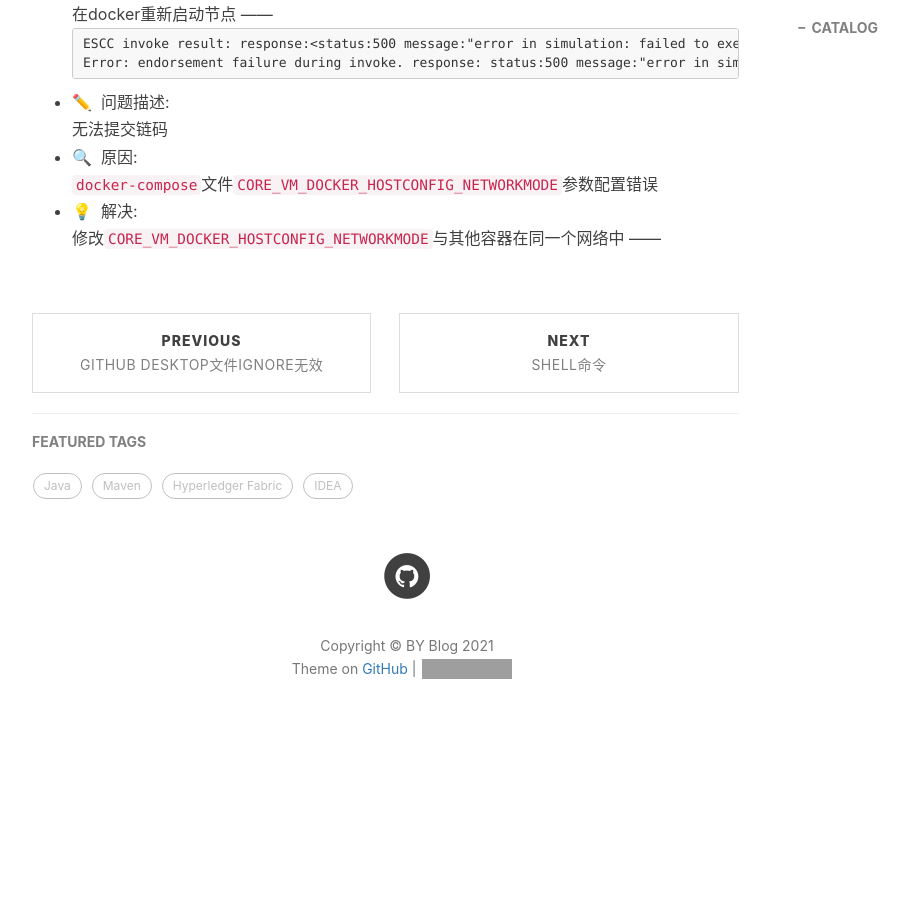
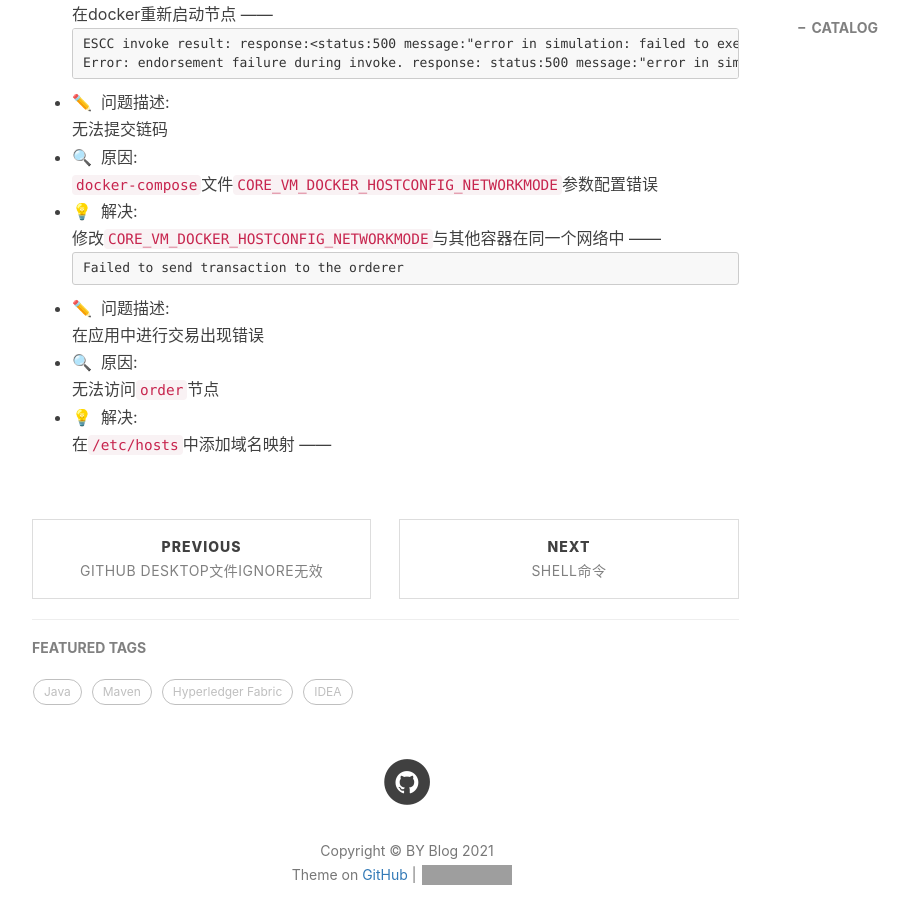
Before and after one commit to haoxing49/haoxing49.github.io, a Jekyll site: the page built from _posts/2021-05-11-Hyperledger Fabric问题记录.md, in a window 1280 px wide and 900 px high, scrolled down 1090 px. Shown: the whole window, without its empty margins (233-1142 px from the left). Built offline with Jekyll 4.4.1, drawn with Linux system fonts in a browser that asks for light colours; nearby versions of some CDN libraries; comment, search, counter and statistics services are not loaded; before the commit the page ends 1863 px from its top, so only the background shows below that; grey boxes are pictures that could not be loaded.

Commit message:
Update 2021-05-11-Hyperledger Fabric问题记录.md

````diff
--- a/_posts/2021-05-11-Hyperledger Fabric问题记录.md
+++ b/_posts/2021-05-11-Hyperledger Fabric问题记录.md
@@ -48,3 +48,13 @@ Error: endorsement failure during invoke. response: status:500 message:"error in
 - 💡&nbsp;&nbsp;解决:<br/>
 修改`CORE_VM_DOCKER_HOSTCONFIG_NETWORKMODE`与其他容器在同一个网络中
 ------
+```
+Failed to send transaction to the orderer
+```
+- ✏️&nbsp;&nbsp;问题描述:<br/>
+在应用中进行交易出现错误
+- 🔍&nbsp;&nbsp;原因:<br/>
+无法访问`order`节点
+- 💡&nbsp;&nbsp;解决:<br/>
+在`/etc/hosts`中添加域名映射
+------
````
